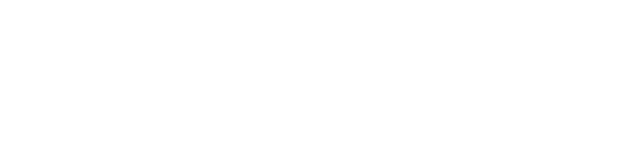
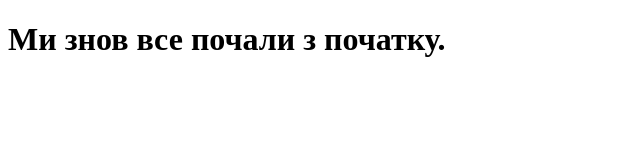
Before and after one commit to brilliantic/Potr-Pots, a plain HTML site: page project 1/first.html in a window 1280 px wide. Shown: the whole page, without its empty margins (0-640 px from the left). Drawn offline with Linux system fonts and the light colour scheme.

Commit message:
second too

```diff
--- a/project 1/first.html
+++ b/project 1/first.html
@@ -8,6 +8,6 @@
     <title>Document</title>
 </head>
 <body>
-
+    <h1>Ми знов все почали з початку.</h1>
 </body>
 </html>
--- a/project 1/scss/style.scss
+++ b/project 1/scss/style.scss
@@ -0,0 +1,4 @@
+
+body{
+    background-color: aqua;
+}
```
Also changed, not shown: project 1/css/style.css.
